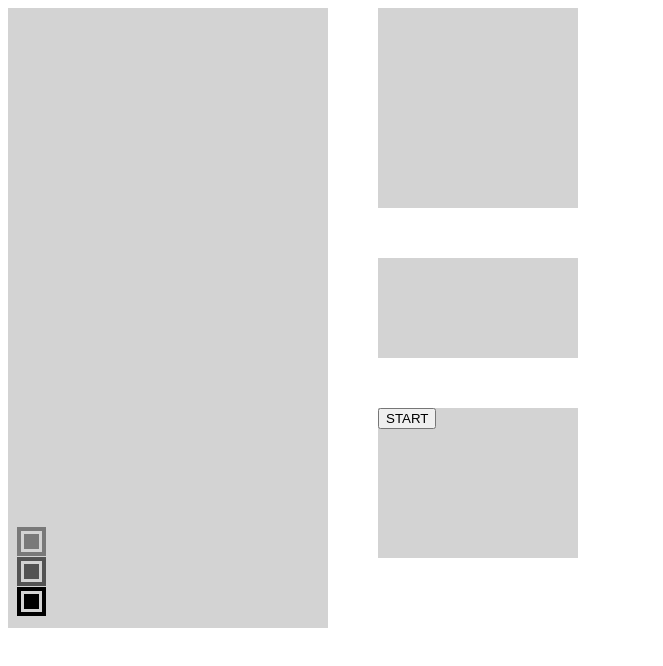
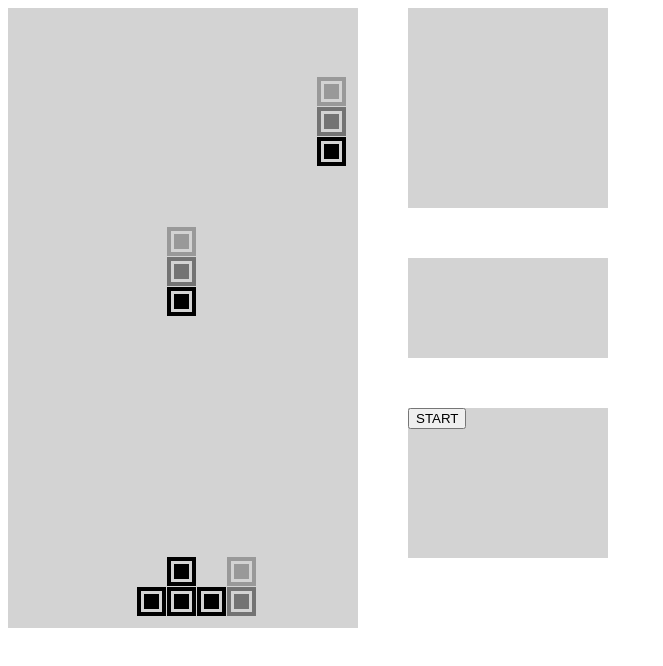
Before and after one commit to MajorAchilles/jetris, a plain HTML site: page index.html in a window 1280 px wide. Both pictures are taken after a click on the button "START". Shown: the whole page, without its empty margins (0-663 px from the left). Drawn offline with Linux system fonts and the light colour scheme.

Commit message:
Render ship

```diff
--- a/globals.js
+++ b/globals.js
@@ -2,8 +2,23 @@ const blockHeight = 30;
 const blockWidth = 30;
 const offset = 10;
 const arenaHeight = 620;
-const arenaWidth = 320;
+const arenaWidth = 350;
 const rowCount = (arenaHeight - (offset * 2))/blockHeight;
 const columnCount = (arenaWidth - (offset * 2))/blockHeight;
+const lastRowTop = (rowCount * blockHeight) + offset;
 const arenaCanvas = document.querySelector(".arena");
 const arenaContext = arenaCanvas.getContext("2d");
+
+
+const BlockType = {
+    NONE: "NONE",
+    BLOCK: "BLACK",
+    TAIL_END: "LIGHTGRAY",
+    TAIL_START: "DARKGRAY"
+}
+
+const Colors = {
+    BLACK: "#000000",
+    DARKGRAY: "#737373",
+    LIGHTGRAY: "#999999"
+}
--- a/index.html
+++ b/index.html
@@ -19,13 +19,13 @@
 <body>
         <div class="background">
             <div class="arenaContainer">
-                <canvas class="console arena" height="620" width="320"/>
+                <canvas class="console arena" height="620" width="350"/>
             </div>
             <div class="dashboard">
                 <div class="console nextPieceDisplay"></div>
                 <div class="console scoreDisplay"></div>
                 <div class="console controls">
-                    <input type="button" value="START" id="startGame"/>
+                    <input type="button" value="START" id="startGame" disabled="true"/>
                 </div>
             </div>
         </div>
--- a/index.js
+++ b/index.js
@@ -1,52 +1,98 @@
 const acceleration = 100;
 const initialSpeed = 1000;
-const drawDelay = 50;
+const dropSpeed = 10;
+const drawDelay = 10;
 
 const initialize = () => {
+    const button = document.querySelector("#startGame");
+    button.addEventListener("click", startUpSequence);
+
     Renderer.renderFrame(State.getEmptyState(), true);
     setTimeout(() => {
+        button.removeAttribute("disabled");
         Renderer.clearCanvas(arenaCanvas);
     }, 1000);
-
-    const button = document.querySelector("#startGame");
-    button.addEventListener("click", startGame);
 }
 
-const getNextState = (previousState, rowIndex, columnIndex) => {
-    const currentState = State.getEmptyState();
-    currentState[rowIndex][columnIndex].isOccupied = true;
+const drawStreaks = (previousState) => {
+    const currentState = previousState;
 
-    if (rowIndex-2 >= 0) {
-        currentState[rowIndex - 1][columnIndex].tailStart = true;
-        currentState[rowIndex - 2][columnIndex].tailEnd = true;
-    } else if (rowIndex-1 >= 0) {
-        currentState[rowIndex - 1][columnIndex].tailStart = true;
+    // Move the row data occupation state down by one line.
+    // Ignore the last row state
+    for (let rowIndex = rowCount - 2; rowIndex >= 0; rowIndex--) {
+        for(let columnIndex = 0; columnIndex < columnCount; columnIndex++) {
+            // Move down the state
+            currentState[rowIndex + 1][columnIndex].blockType = currentState[rowIndex][columnIndex].blockType;
+
+            if (rowIndex === 0) {
+                switch(currentState[rowIndex + 1][columnIndex].blockType) {
+                    case BlockType.BLOCK:
+                        currentState[rowIndex][columnIndex].blockType = BlockType.TAIL_START;
+                        break;
+                    case BlockType.TAIL_START:
+                        currentState[rowIndex][columnIndex].blockType = BlockType.TAIL_END;
+                        break;
+                    default:
+                        currentState[rowIndex][columnIndex].blockType = BlockType.NONE
+                        break;
+                }
+            }
+        }
+
+        if (Math.random(0, 1) < 0.2) {
+            const streakColumn = Math.floor(Math.random(0, 1) * columnCount);
+            currentState[rowIndex][streakColumn].blockType = BlockType.BLOCK;
+        }
     }
 
     return currentState;
 }
 
-const startGame = () => {
-    const columnIndex = 0;
-    let rowIndex = 0;
+const drawShip = (previousState, shipFrame) => {
+    const centerBlock = Math.floor(columnCount/2);
+
+    const currentState = State.getEmptyState();
+
+    switch(shipFrame) {
+        case 0:
+            currentState[rowCount - 1][centerBlock].blockType = BlockType.BLOCK;
+            break;
+        case 2:
+            currentState[rowCount - 3][centerBlock].blockType = BlockType.BLOCK;
+            currentState[rowCount - 2][centerBlock - 1].blockType = BlockType.BLOCK;
+            currentState[rowCount - 2][centerBlock].blockType = BlockType.BLOCK;
+            currentState[rowCount - 2][centerBlock + 1].blockType = BlockType.BLOCK;
+            break;
+        default:
+            currentState[rowCount - 2][centerBlock].blockType = BlockType.BLOCK;
+            currentState[rowCount - 1][centerBlock - 1].blockType = BlockType.BLOCK;
+            currentState[rowCount - 1][centerBlock].blockType = BlockType.BLOCK;
+            currentState[rowCount - 1][centerBlock + 1].blockType = BlockType.BLOCK;
+            break;
+    }
+
+    return State.mergeState(previousState, currentState);
+}
+
+const startUpSequence = () => {
     let previousState = State.getEmptyState();
+    let shipFrame = 0;
 
+    setInterval(() => {
+        shipFrame++;
+    }, 300);
+
+    previousState[0][3].blockType = BlockType.BLOCK;
     const intervalHandle = setInterval(() => {
-        if (rowIndex === rowCount) {
-            clearInterval(intervalHandle);
-            return;
-        }
-
         // Clean the canvas
         Renderer.clearCanvas(arenaCanvas);
         // Get the next frame
-        const nextState = getNextState(previousState, rowIndex, columnIndex);
+        const nextState = drawShip(drawStreaks(previousState), shipFrame);
         // Render the next frame
         Renderer.renderFrame(nextState);
 
         // Store the last frame for calculations
         previousState = nextState;
-        rowIndex++;
     }, drawDelay);
 };
 
--- a/renderer.js
+++ b/renderer.js
@@ -1,11 +1,5 @@
 const clearCanvas = (canvas) => {
     canvas.width = canvas.width;
-}
-
-const Colors = {
-    BLACK: "#000000",
-    DARKGRAY: "#535353",
-    LIGHTGRAY: "#797979"
 }
 
 const renderBlock = (context, left, top, blockColor = Colors.BLACK) => {
@@ -23,16 +17,8 @@ const renderBlock = (context, left, top, blockColor = Colors.BLACK) => {
 const renderFrame = (frameState, forceDraw = false) => {
     frameState.forEach((row) => {
         row.forEach(column => {
-            if (column.isOccupied || forceDraw) {
-                renderBlock(arenaContext, column.left, column.top);
-            }
-
-            if(column.tailStart) {
-                renderBlock(arenaContext, column.left, column.top, Colors.DARKGRAY);
-            }
-
-            if(column.tailEnd) {
-                renderBlock(arenaContext, column.left, column.top, Colors.LIGHTGRAY);
+            if (column.blockType !== BlockType.NONE || forceDraw) {
+                renderBlock(arenaContext, column.left, column.top, Colors[column.blockType]);
             }
         });
     });
--- a/state.js
+++ b/state.js
@@ -6,9 +6,7 @@ const getEmptyState = () => {
             innerArray.push({
                 top: i * blockHeight + offset,
                 left: j * blockWidth  + offset,
-                isOccupied: false,
-                tailStart: false,
-                tailEnd: false
+                blockType: BlockType.NONE
             });
         }
         stateMatrix.push(innerArray);
@@ -20,7 +18,20 @@ const getStateData = (stateMatrix, rowIndex = 0, columnIndex = 0) => {
     return stateMatrix[rowIndex][columnIndex];
 }
 
+const mergeState = (previous, current) => {
+    return previous.map((row, rowIndex) => {
+        const currentStateRow = current[rowIndex];
+        row.forEach((column, columnIndex) => {
+            if (currentStateRow[columnIndex].blockType !== BlockType.NONE) {
+                column.blockType = currentStateRow[columnIndex].blockType;
+            }
+        });
+        return row;
+    })
+};
+
 const State = {
     getEmptyState,
-    getStateData
+    getStateData,
+    mergeState
 }
```
